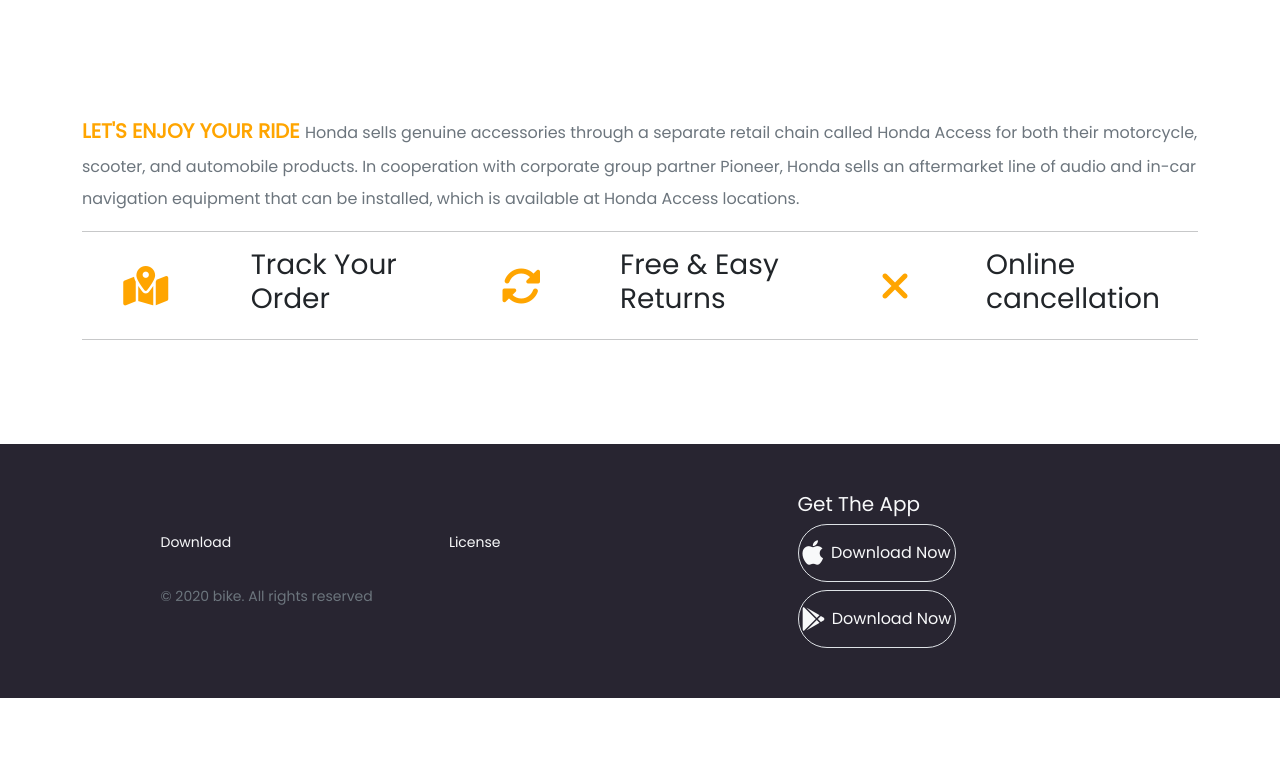
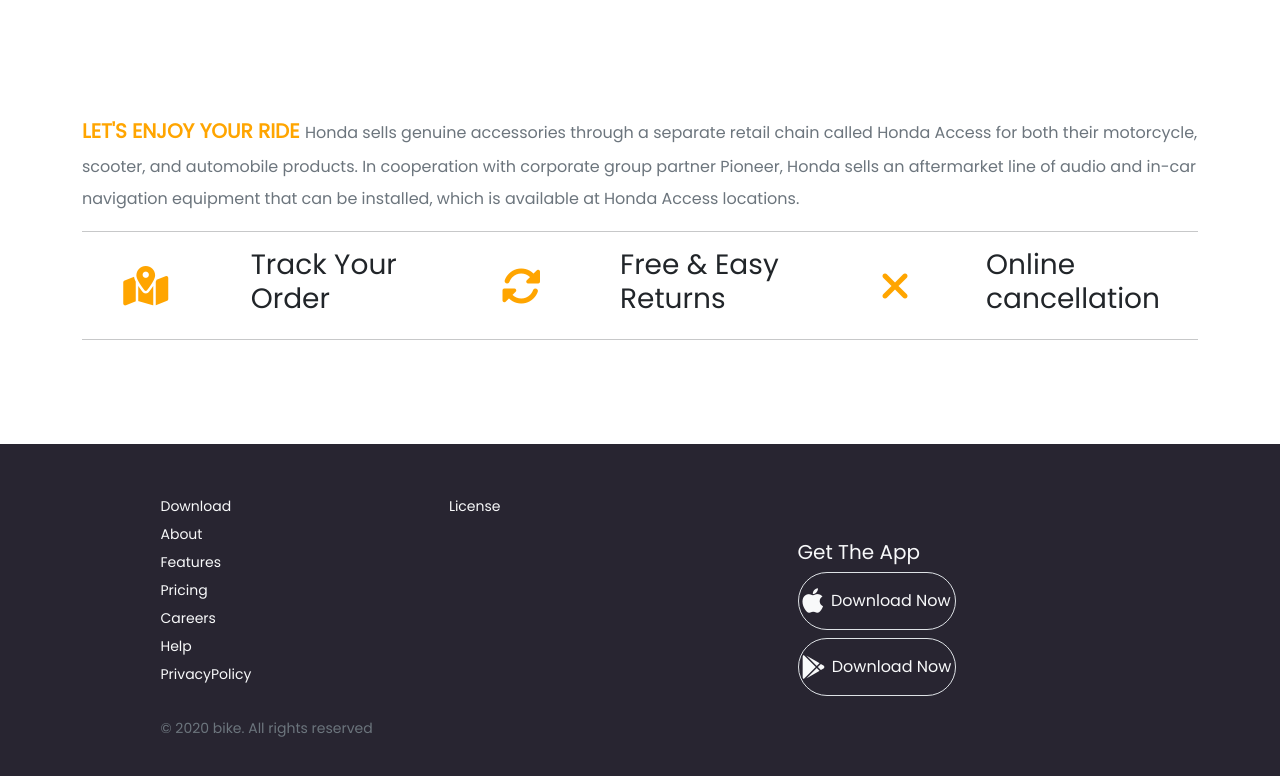
Before and after one commit to Tamanna14-cpu/honda-cbr, a plain HTML site: page index.html in a window 1280 px wide. Shown: the part 2970-3746 px from the top of the page. Before the commit the page ends 3668 px from the top, so only its background shows below. Drawn offline with nearby package versions, Linux system fonts and the light colour scheme.

Commit message:
solved remaining bugs

```diff
--- a/index.html
+++ b/index.html
@@ -385,14 +385,14 @@
                     <small>Download</small>
                     <small>License</small>
                 </div>
-                <!-- <div class="d-flex justify-content-between">
+                <div class="row justify-content-between">
                     <small>About</small>
                     <small>Features</small>
                     <small>Pricing</small>
                     <small>Careers</small>
                     <small>Help</small>
                     <small>PrivacyPolicy</small>
-                </div> -->
+                </div>
                 <div class="pt-4">
                     <small class="text-muted">&copy 2020 bike. All rights reserved</small>
                 </div>
--- a/style.css
+++ b/style.css
@@ -1,7 +1,9 @@
 @import url('https://fonts.googleapis.com/css2?family=Poppins&display=swap');
 
-body{
+html,body{
     font-family: 'Poppins', sans-serif;
+    width:100%;
+    overflow-x:hidden;
 }
 .container{
     padding-bottom: 50px;
```
